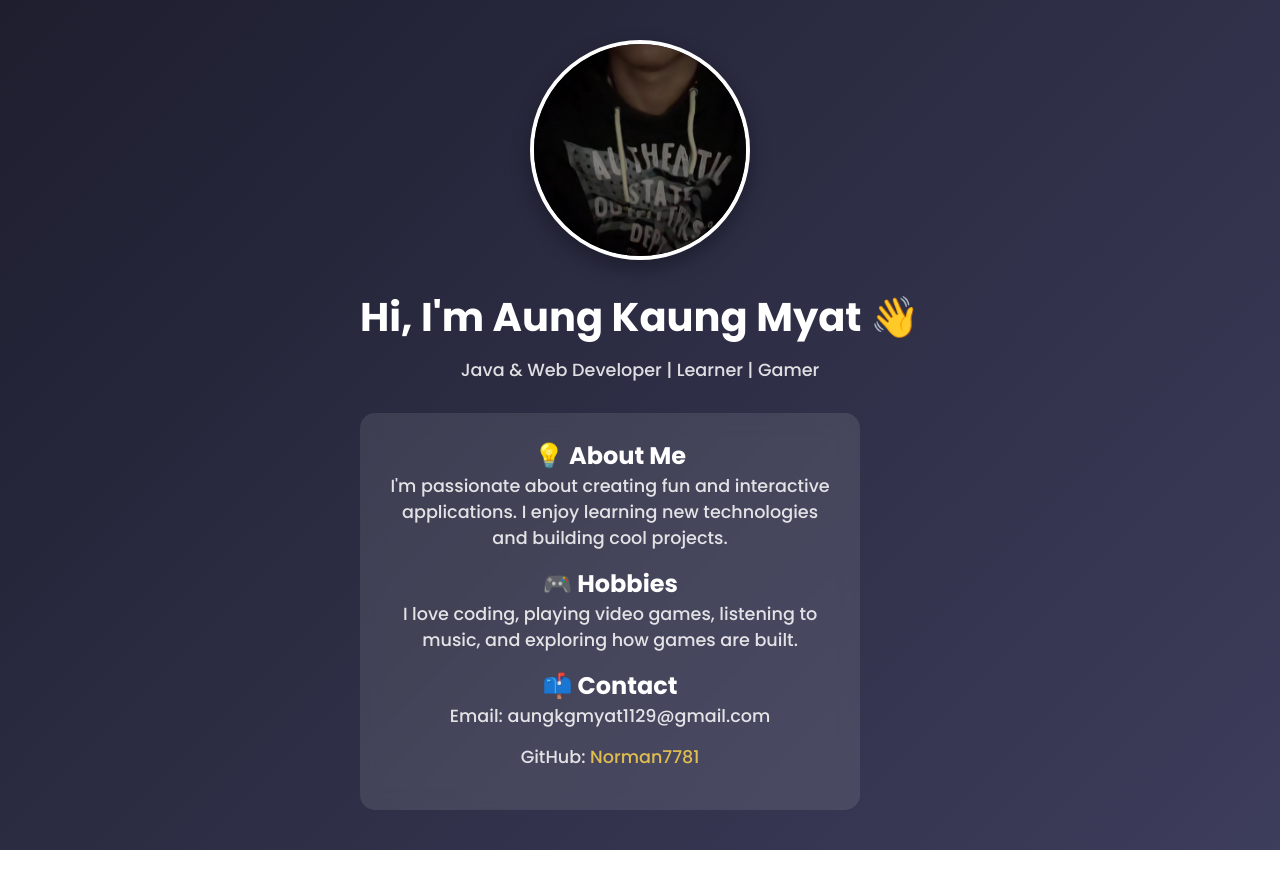
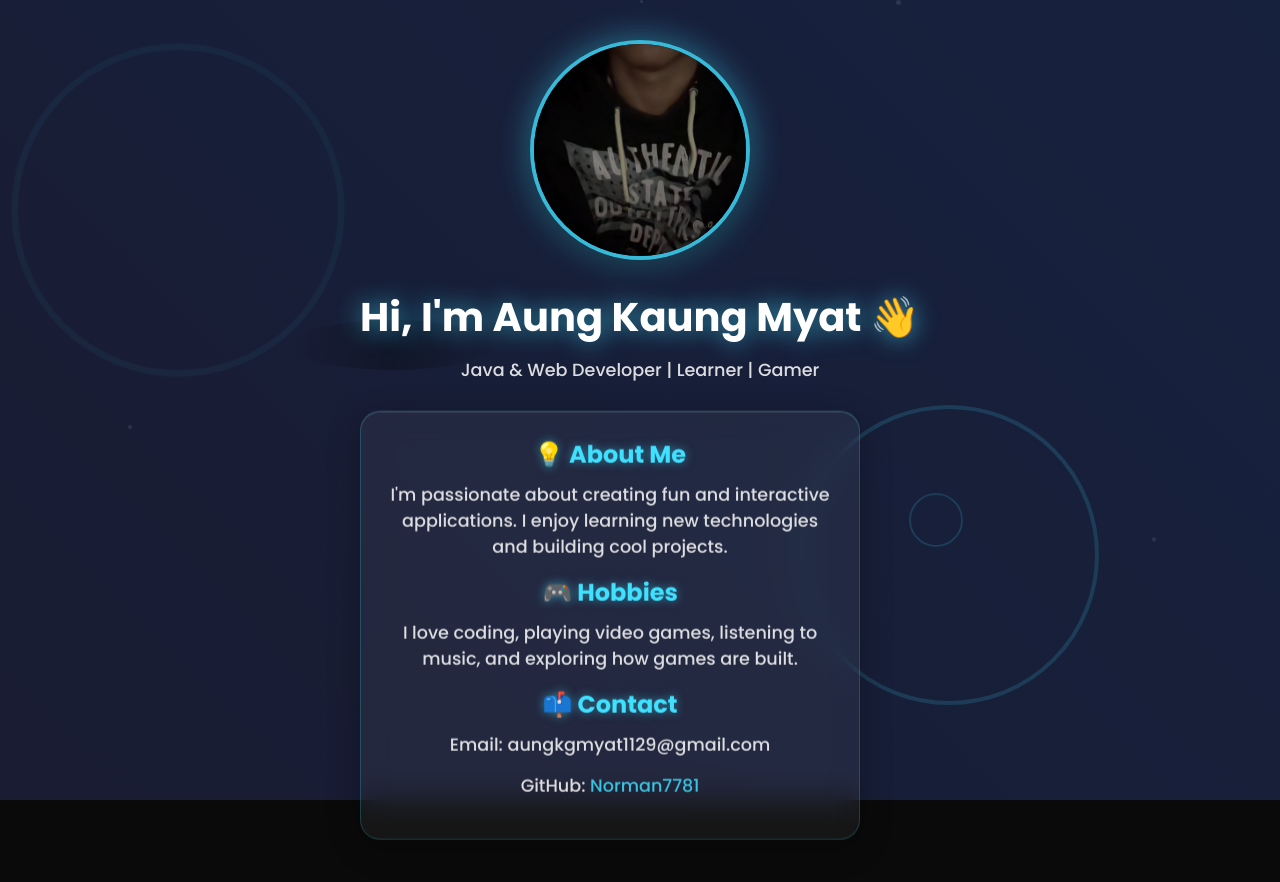
Before and after one commit to Norman7781/norman7781.github.io, a plain HTML site: page index.html in a window 1280 px wide. Before the commit the page ends 850 px from the top, so only its background shows below. Drawn offline with Linux system fonts and the light colour scheme.

Commit message:
index.html

```diff
--- a/index.html
+++ b/index.html
@@ -15,34 +15,204 @@
 
     body {
       font-family: 'Poppins', sans-serif;
-      background: linear-gradient(135deg, #1e1e2f, #3d3d5c);
+      background: #0a0a0a;
       color: #fff;
       display: flex;
       flex-direction: column;
       align-items: center;
       min-height: 100vh;
       padding: 40px 20px;
+      overflow-x: hidden;
+      position: relative;
     }
 
+    /* Animated Background */
+    .bg-animation {
+      position: fixed;
+      top: 0;
+      left: 0;
+      width: 100%;
+      height: 100%;
+      z-index: -1;
+      background: linear-gradient(45deg, #0f0f23, #1a1a2e, #16213e, #0f3460);
+      background-size: 400% 400%;
+      animation: gradientShift 8s ease infinite;
+    }
+
+    .water-ripples {
+      position: absolute;
+      width: 100%;
+      height: 100%;
+      overflow: hidden;
+    }
+
+    .ripple {
+      position: absolute;
+      border: 2px solid rgba(64, 224, 255, 0.3);
+      border-radius: 50%;
+      animation: rippleEffect 6s linear infinite;
+    }
+
+    .ripple:nth-child(1) {
+      width: 100px;
+      height: 100px;
+      top: 20%;
+      left: 10%;
+      animation-delay: 0s;
+    }
+
+    .ripple:nth-child(2) {
+      width: 150px;
+      height: 150px;
+      top: 60%;
+      right: 20%;
+      animation-delay: 2s;
+    }
+
+    .ripple:nth-child(3) {
+      width: 80px;
+      height: 80px;
+      bottom: 30%;
+      left: 70%;
+      animation-delay: 4s;
+    }
+
+    .floating-particles {
+      position: absolute;
+      width: 100%;
+      height: 100%;
+    }
+
+    .particle {
+      position: absolute;
+      background: rgba(255, 255, 255, 0.1);
+      border-radius: 50%;
+      animation: float 12s linear infinite;
+    }
+
+    .particle:nth-child(1) {
+      width: 4px;
+      height: 4px;
+      left: 10%;
+      animation-delay: 0s;
+    }
+
+    .particle:nth-child(2) {
+      width: 6px;
+      height: 6px;
+      left: 30%;
+      animation-delay: 3s;
+    }
+
+    .particle:nth-child(3) {
+      width: 3px;
+      height: 3px;
+      left: 50%;
+      animation-delay: 6s;
+    }
+
+    .particle:nth-child(4) {
+      width: 5px;
+      height: 5px;
+      left: 70%;
+      animation-delay: 9s;
+    }
+
+    .particle:nth-child(5) {
+      width: 4px;
+      height: 4px;
+      left: 90%;
+      animation-delay: 1.5s;
+    }
+
+    /* Ninja-inspired elements */
+    .ninja-shadow {
+      position: absolute;
+      width: 200px;
+      height: 50px;
+      background: linear-gradient(90deg, transparent, rgba(0, 0, 0, 0.4), transparent);
+      border-radius: 50%;
+      animation: shadowMove 15s linear infinite;
+      top: 40%;
+    }
+
+    @keyframes gradientShift {
+      0% { background-position: 0% 50%; }
+      50% { background-position: 100% 50%; }
+      100% { background-position: 0% 50%; }
+    }
+
+    @keyframes rippleEffect {
+      0% {
+        transform: scale(0);
+        opacity: 1;
+      }
+      100% {
+        transform: scale(4);
+        opacity: 0;
+      }
+    }
+
+    @keyframes float {
+      0% {
+        transform: translateY(100vh) rotate(0deg);
+        opacity: 0;
+      }
+      10% {
+        opacity: 1;
+      }
+      90% {
+        opacity: 1;
+      }
+      100% {
+        transform: translateY(-100px) rotate(360deg);
+        opacity: 0;
+      }
+    }
+
+    @keyframes shadowMove {
+      0% {
+        left: -200px;
+        opacity: 0;
+      }
+      25% {
+        opacity: 0.6;
+      }
+      75% {
+        opacity: 0.6;
+      }
+      100% {
+        left: 100%;
+        opacity: 0;
+      }
+    }
+
+    /* Content Styles */
     .container {
       text-align: center;
       animation: fadeIn 2s ease;
+      position: relative;
+      z-index: 10;
     }
 
     .profile-img {
       width: 220px;
       height: 220px;
       border-radius: 50%;
-      border: 4px solid #fff;
+      border: 4px solid rgba(64, 224, 255, 0.8);
       object-fit: cover;
       margin-bottom: 20px;
-      box-shadow: 0 8px 20px rgba(0,0,0,0.3);
-      animation: bounceIn 1.5s ease;
+      box-shadow:
+        0 8px 20px rgba(0,0,0,0.3),
+        0 0 30px rgba(64, 224, 255, 0.4);
+      animation: bounceIn 1.5s ease, profileGlow 3s ease-in-out infinite alternate;
     }
 
     h1 {
       font-size: 2.5rem;
       margin-bottom: 10px;
+      text-shadow: 0 0 20px rgba(64, 224, 255, 0.5);
+      animation: textGlow 2s ease-in-out infinite alternate;
     }
 
     p {
@@ -52,18 +222,28 @@
     }
 
     .card {
-      background: rgba(255, 255, 255, 0.1);
+      background: rgba(255, 255, 255, 0.05);
+      backdrop-filter: blur(15px);
+      border: 1px solid rgba(64, 224, 255, 0.2);
       padding: 25px;
       margin-top: 30px;
-      border-radius: 15px;
-      backdrop-filter: blur(10px);
+      border-radius: 20px;
       max-width: 500px;
-      animation: slideUp 1.8s ease;
+      animation: slideUp 1.8s ease, cardFloat 6s ease-in-out infinite;
+      box-shadow:
+        0 8px 32px rgba(0, 0, 0, 0.3),
+        inset 0 1px 0 rgba(255, 255, 255, 0.1);
+    }
+
+    .card h2 {
+      color: #40e0ff;
+      margin-bottom: 10px;
+      text-shadow: 0 0 10px rgba(64, 224, 255, 0.5);
     }
 
     @keyframes fadeIn {
-      from { opacity: 0 }
-      to { opacity: 1 }
+      from { opacity: 0; transform: translateY(20px); }
+      to { opacity: 1; transform: translateY(0); }
     }
 
     @keyframes bounceIn {
@@ -88,30 +268,89 @@
       }
     }
 
+    @keyframes profileGlow {
+      0% {
+        box-shadow:
+          0 8px 20px rgba(0,0,0,0.3),
+          0 0 30px rgba(64, 224, 255, 0.4);
+      }
+      100% {
+        box-shadow:
+          0 8px 20px rgba(0,0,0,0.3),
+          0 0 40px rgba(64, 224, 255, 0.8);
+      }
+    }
+
+    @keyframes textGlow {
+      0% {
+        text-shadow: 0 0 20px rgba(64, 224, 255, 0.5);
+      }
+      100% {
+        text-shadow: 0 0 30px rgba(64, 224, 255, 0.8);
+      }
+    }
+
+    @keyframes cardFloat {
+      0%, 100% {
+        transform: translateY(0px);
+      }
+      50% {
+        transform: translateY(-10px);
+      }
+    }
+
     a {
-      color: #fcd34d;
+      color: #40e0ff;
       text-decoration: none;
+      transition: all 0.3s ease;
     }
 
     a:hover {
       text-decoration: underline;
+      text-shadow: 0 0 10px rgba(64, 224, 255, 0.8);
     }
 
+    /* Responsive */
+    @media (max-width: 768px) {
+      h1 {
+        font-size: 2rem;
+      }
+      .profile-img {
+        width: 180px;
+        height: 180px;
+      }
+      .card {
+        margin: 20px 10px;
+      }
+    }
   </style>
 </head>
 <body>
+  <div class="bg-animation">
+    <div class="water-ripples">
+      <div class="ripple"></div>
+      <div class="ripple"></div>
+      <div class="ripple"></div>
+    </div>
+    <div class="floating-particles">
+      <div class="particle"></div>
+      <div class="particle"></div>
+      <div class="particle"></div>
+      <div class="particle"></div>
+      <div class="particle"></div>
+    </div>
+    <div class="ninja-shadow"></div>
+  </div>
+
   <div class="container">
     <img src="MyPic.jpg" alt="Profile Photo" class="profile-img">
     <h1>Hi, I'm Aung Kaung Myat 👋</h1>
     <p>Java & Web Developer | Learner | Gamer</p>
-
     <div class="card">
       <h2>💡 About Me</h2>
       <p>I'm passionate about creating fun and interactive applications. I enjoy learning new technologies and building cool projects.</p>
-
       <h2>🎮 Hobbies</h2>
       <p>I love coding, playing video games, listening to music, and exploring how games are built.</p>
-
       <h2>📫 Contact</h2>
       <p>Email: aungkgmyat1129@gmail.com</p>
       <p>GitHub: <a href="https://github.com/Norman7781" target="_blank">Norman7781</a></p>
```
